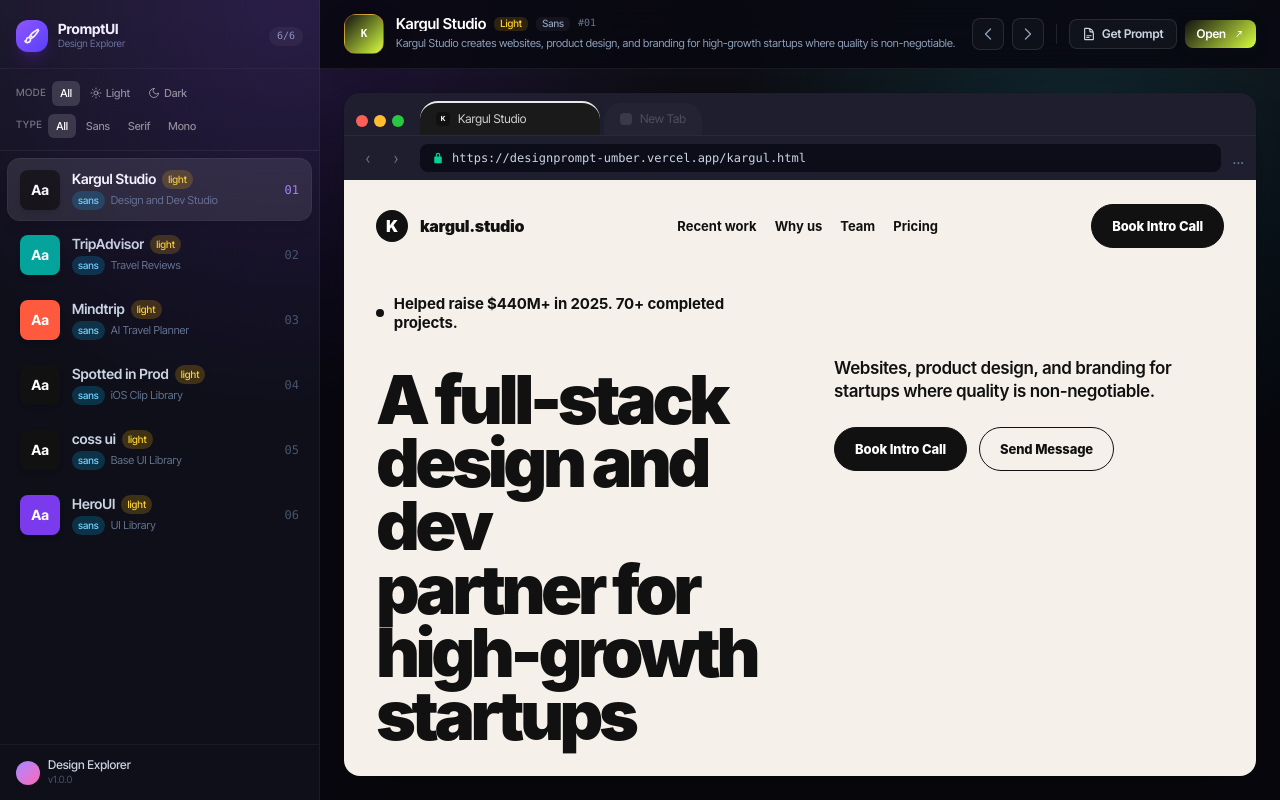
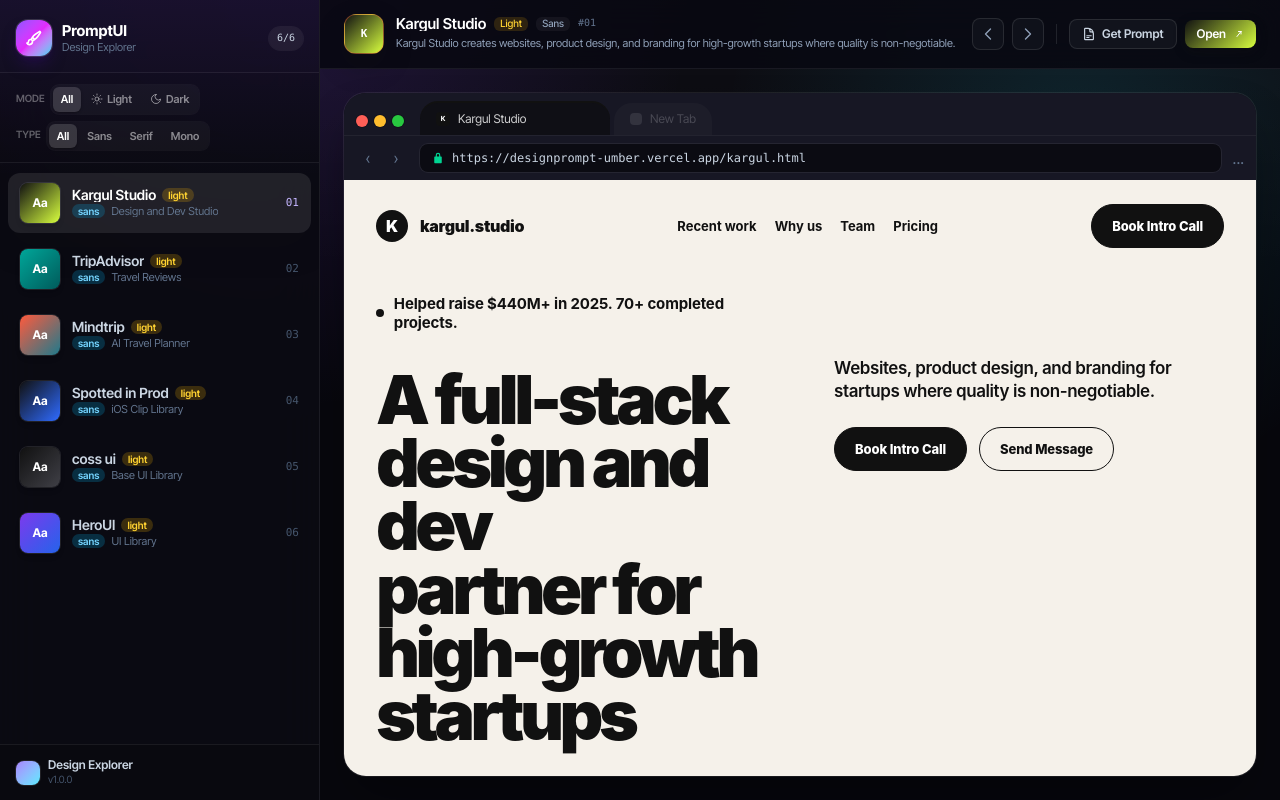
Before and after one commit to amthucdanang2015-pixel/design-prompt, a Next.js app: page / in a window 1280 px wide. Built offline with nearby package versions, Linux system fonts and the light colour scheme.

Commit message:
Add files via upload

```diff
--- a/src/components/FilterBar.tsx
+++ b/src/components/FilterBar.tsx
@@ -38,19 +38,19 @@
 
 export default function FilterBar({ filters, onChange }: FilterBarProps) {
   return (
-    <div className="relative z-10 flex flex-wrap items-center gap-x-4 gap-y-2 border-b border-white/[0.06] px-3 py-2 sm:px-4 sm:py-3">
+    <div className="relative z-10 flex flex-wrap items-center gap-x-4 gap-y-2 border-b border-white/[0.07] px-3 py-2.5 sm:px-4 sm:py-3 bg-black/[0.08]">
       {/* Mode */}
       <div className="flex items-center gap-1.5">
-        <span className="font-medium text-[10px] text-white/40 uppercase tracking-wider">Mode</span>
-        <div className="flex gap-0.5">
+        <span className="font-semibold text-[10px] text-white/35 uppercase">Mode</span>
+        <div className="flex gap-0.5 rounded-lg bg-white/[0.035] p-0.5 ring-1 ring-white/[0.04]">
           {modeOptions.map((opt) => (
             <button
               key={opt.value}
               type="button"
               onClick={() => onChange({ ...filters, mode: opt.value })}
-              className={`flex items-center gap-1 rounded-md px-2 py-1 font-medium text-[11px] transition-all ${
+              className={`flex items-center gap-1 rounded-md px-2 py-1 font-semibold text-[11px] transition-all ${
                 filters.mode === opt.value
-                  ? 'bg-white/15 text-white'
+                  ? 'bg-white/15 text-white shadow-sm shadow-black/20'
                   : 'text-white/50 hover:bg-white/5 hover:text-white/70'
               }`}
             >
@@ -63,16 +63,16 @@
 
       {/* Type */}
       <div className="flex items-center gap-1.5">
-        <span className="font-medium text-[10px] text-white/40 uppercase tracking-wider">Type</span>
-        <div className="flex gap-0.5">
+        <span className="font-semibold text-[10px] text-white/35 uppercase">Type</span>
+        <div className="flex gap-0.5 rounded-lg bg-white/[0.035] p-0.5 ring-1 ring-white/[0.04]">
           {typeOptions.map((opt) => (
             <button
               key={opt.value}
               type="button"
               onClick={() => onChange({ ...filters, type: opt.value })}
-              className={`flex items-center gap-1 rounded-md px-2 py-1 font-medium text-[11px] transition-all ${
+              className={`flex items-center gap-1 rounded-md px-2 py-1 font-semibold text-[11px] transition-all ${
                 filters.type === opt.value
-                  ? 'bg-white/15 text-white'
+                  ? 'bg-white/15 text-white shadow-sm shadow-black/20'
                   : 'text-white/50 hover:bg-white/5 hover:text-white/70'
               }`}
             >
--- a/src/components/PreviewBrowser.tsx
+++ b/src/components/PreviewBrowser.tsx
@@ -12,24 +12,24 @@
   const fakeUrl = `https://designprompt-umber.vercel.app/${item.id}.html`;
 
   return (
-    <div className="flex flex-col h-full rounded-2xl overflow-hidden shadow-2xl ring-1 ring-black/10">
+    <div className="flex flex-col h-full overflow-hidden rounded-[22px] shadow-2xl shadow-black/45 ring-1 ring-white/[0.08] bg-[#11111a]">
       {/* Browser chrome */}
-      <div className="flex-shrink-0 bg-[#1E1E2E]">
+      <div className="flex-shrink-0 bg-[#171724]">
         {/* Top row - Tabs */}
         <div className="flex items-end px-3 pt-2">
           {/* Traffic lights */}
           <div className="flex items-center gap-1.5 mr-4 mb-2">
-            <div className="w-3 h-3 rounded-full bg-[#FF5F57]" />
-            <div className="w-3 h-3 rounded-full bg-[#FFBD2E]" />
-            <div className="w-3 h-3 rounded-full bg-[#28C840]" />
+            <div className="w-3 h-3 rounded-full bg-[#FF5F57] ring-1 ring-black/20" />
+            <div className="w-3 h-3 rounded-full bg-[#FFBD2E] ring-1 ring-black/20" />
+            <div className="w-3 h-3 rounded-full bg-[#28C840] ring-1 ring-black/20" />
           </div>
 
           {/* Tabs */}
           <div className="flex items-end gap-1 flex-1">
             <div
-              className="flex w-[180px] items-center gap-2 rounded-t-[18px] bg-[#1A1A1A] px-4 py-2"
+              className="flex w-[190px] items-center gap-2 rounded-t-[18px] bg-[#0f0f15] px-4 py-2"
               style={{
-                borderTop: '2px solid rgba(255,255,255,0.9)',
+                  borderTop: `2px solid ${colors.primary}`,
               }}
             >
               <div
@@ -68,7 +68,7 @@
           </div>
 
           {/* URL bar */}
-          <div className="flex-1 flex items-center gap-2 bg-[#0D0D1A] rounded-lg px-3 py-1.5">
+          <div className="flex-1 flex items-center gap-2 bg-[#0b0b12] rounded-lg px-3 py-1.5 ring-1 ring-white/[0.06]">
             <svg className="w-3 h-3 text-emerald-400 flex-shrink-0" fill="currentColor" viewBox="0 0 16 16">
               <path d="M8 1a3 3 0 0 0-3 3v2H4a1 1 0 0 0-1 1v7a1 1 0 0 0 1 1h8a1 1 0 0 0 1-1V7a1 1 0 0 0-1-1h-1V4a3 3 0 0 0-3-3zm0 1.5A1.5 1.5 0 0 1 9.5 4v2h-3V4A1.5 1.5 0 0 1 8 2.5z" />
             </svg>
--- a/src/components/PromptCard.tsx
+++ b/src/components/PromptCard.tsx
@@ -30,14 +30,18 @@
     <button
       onClick={onClick}
       className={`w-full text-left px-3 py-2.5 rounded-xl flex items-center gap-3 transition-all duration-200 group ${isActive
-        ? 'bg-white/10 ring-1 ring-white/15 shadow-lg'
-        : 'hover:bg-white/5'
+        ? 'bg-white/[0.09] ring-1 ring-white/15 shadow-lg shadow-black/20'
+        : 'ring-1 ring-transparent hover:bg-white/[0.045] hover:ring-white/[0.06]'
         }`}
+      style={isActive ? { boxShadow: `0 14px 34px ${item.colors.primary}20` } : undefined}
     >
       {/* Color swatch / thumbnail */}
       <div
-        className="w-10 h-10 rounded-lg flex-shrink-0 flex items-center justify-center text-sm font-bold shadow-md transition-transform duration-200 group-hover:scale-105"
-        style={{ backgroundColor: item.colors.primary, color: '#fff' }}
+        className="w-10 h-10 rounded-lg flex-shrink-0 flex items-center justify-center text-[12px] font-bold shadow-md transition-transform duration-200 group-hover:scale-105 ring-1 ring-white/10"
+        style={{
+          background: `linear-gradient(135deg, ${item.colors.primary}, ${item.colors.secondary})`,
+          color: '#fff',
+        }}
       >
         {fontTypeIcon[item.type]}
       </div>
@@ -46,26 +50,26 @@
       <div className="flex-1 min-w-0">
         <div className="flex items-center gap-1.5 mb-0.5">
           <span
-            className={`text-sm font-semibold truncate ${isActive ? 'text-white' : 'text-slate-300 group-hover:text-white'
+            className={`text-[14px] font-semibold truncate leading-none ${isActive ? 'text-white' : 'text-slate-300 group-hover:text-white'
               }`}
           >
             {item.title}
           </span>
-          <span className={`text-[10px] px-1.5 py-0.5 rounded-full font-medium ${modeColors[item.mode]}`}>
+          <span className={`text-[10px] px-1.5 py-0.5 rounded-full font-semibold leading-none ${modeColors[item.mode]}`}>
             {item.mode}
           </span>
         </div>
         <div className="flex items-center gap-1.5">
-          <span className={`text-[10px] px-1.5 py-0.5 rounded-full font-medium ${typeColors[item.type]}`}>
+          <span className={`text-[10px] px-1.5 py-0.5 rounded-full font-semibold leading-none ${typeColors[item.type]}`}>
             {item.type}
           </span>
-          <span className="text-[11px] text-slate-500 truncate">{item.subtitle}</span>
+          <span className="text-[11px] text-slate-500 truncate leading-none">{item.subtitle}</span>
         </div>
       </div>
 
       {/* Index */}
       <span
-        className={`text-xs font-mono flex-shrink-0 tabular-nums ${isActive ? 'text-violet-400' : 'text-slate-600'
+        className={`text-[11px] font-mono flex-shrink-0 tabular-nums ${isActive ? 'text-violet-300' : 'text-slate-600'
           }`}
       >
         {String(item.index).padStart(2, '0')}
--- a/src/components/PromptList.tsx
+++ b/src/components/PromptList.tsx
@@ -18,7 +18,7 @@
   });
 
   return (
-    <div className="flex-1 overflow-y-auto px-2 py-2 space-y-1 scrollbar-thin">
+    <div className="relative z-10 flex-1 overflow-y-auto px-2 py-2.5 space-y-1.5 scrollbar-thin">
       {filtered.length === 0 ? (
         <div className="flex flex-col items-center justify-center h-32 text-slate-500 text-sm">
           <span className="text-2xl mb-2">🔍</span>
--- a/src/components/Sidebar.tsx
+++ b/src/components/Sidebar.tsx
@@ -21,21 +21,28 @@
   }).length;
 
   return (
-    <div className="flex flex-col w-full h-full bg-[#0F0F1A] border-r border-white/5">
+    <div className="relative flex flex-col w-full h-full border-r border-white/[0.07] bg-[#0b0b13]/92 backdrop-blur-xl">
+      <div
+        aria-hidden="true"
+        className="pointer-events-none absolute inset-x-0 top-0 h-44 opacity-70"
+        style={{
+          background: 'linear-gradient(180deg, rgba(124, 58, 237, 0.16), transparent)',
+        }}
+      />
       {/* Logo / Title */}
-      <div className="flex items-center justify-between px-4 pt-5 pb-4 border-b border-white/5">
+      <div className="relative z-10 flex items-center justify-between px-4 pt-5 pb-4 border-b border-white/[0.07]">
         <div className="flex items-center gap-2.5">
-          <div className="w-8 h-8 rounded-xl bg-gradient-to-br from-violet-500 to-indigo-600 flex items-center justify-center shadow-lg shadow-violet-900/40">
+          <div className="w-9 h-9 rounded-xl bg-gradient-to-br from-violet-500 via-fuchsia-500 to-cyan-400 flex items-center justify-center shadow-lg shadow-violet-950/50 ring-1 ring-white/15">
             <svg className="w-4 h-4 text-white" fill="none" viewBox="0 0 24 24" stroke="currentColor" strokeWidth={2.5}>
               <path strokeLinecap="round" strokeLinejoin="round" d="M9.53 16.122a3 3 0 0 0-5.78 1.128 2.25 2.25 0 0 1-2.4 2.245 4.5 4.5 0 0 0 8.4-2.245c0-.399-.078-.78-.22-1.128Zm0 0a15.998 15.998 0 0 0 3.388-1.62m-5.043-.025a15.994 15.994 0 0 1 1.622-3.395m3.42 3.42a15.995 15.995 0 0 0 4.764-4.648l3.876-5.814a1.151 1.151 0 0 0-1.597-1.597L14.146 6.32a15.996 15.996 0 0 0-4.649 4.763m3.42 3.42a6.776 6.776 0 0 0-3.42-3.42" />
             </svg>
           </div>
           <div>
-            <h1 className="text-sm font-bold text-white leading-none">PromptUI</h1>
-            <p className="text-[10px] text-slate-500 leading-none mt-0.5">Design Explorer</p>
+            <h1 className="text-[15px] font-bold text-white leading-none">PromptUI</h1>
+            <p className="text-[11px] text-slate-500 leading-none mt-1">Design Explorer</p>
           </div>
         </div>
-        <span className="text-[10px] font-mono bg-white/5 text-slate-400 px-2 py-0.5 rounded-full">
+        <span className="text-[10px] font-mono bg-white/[0.06] text-slate-300 px-2 py-1 rounded-full ring-1 ring-white/[0.06]">
           {visibleCount}/{items.length}
         </span>
       </div>
@@ -52,10 +59,10 @@
       />
 
       {/* Footer */}
-      <div className="px-4 py-3 border-t border-white/5 flex items-center gap-2">
-        <div className="w-6 h-6 rounded-full bg-gradient-to-br from-violet-400 to-pink-400 flex-shrink-0" />
+      <div className="relative z-10 px-4 py-3 border-t border-white/[0.07] flex items-center gap-2 bg-black/10">
+        <div className="w-6 h-6 rounded-lg bg-gradient-to-br from-violet-400 to-cyan-300 flex-shrink-0 ring-1 ring-white/10" />
         <div className="flex-1 min-w-0">
-          <p className="text-xs text-slate-300 font-medium truncate">Design Explorer</p>
+          <p className="text-xs text-slate-300 font-semibold truncate">Design Explorer</p>
           <p className="text-[10px] text-slate-600 truncate">v1.0.0</p>
         </div>
       </div>
```
